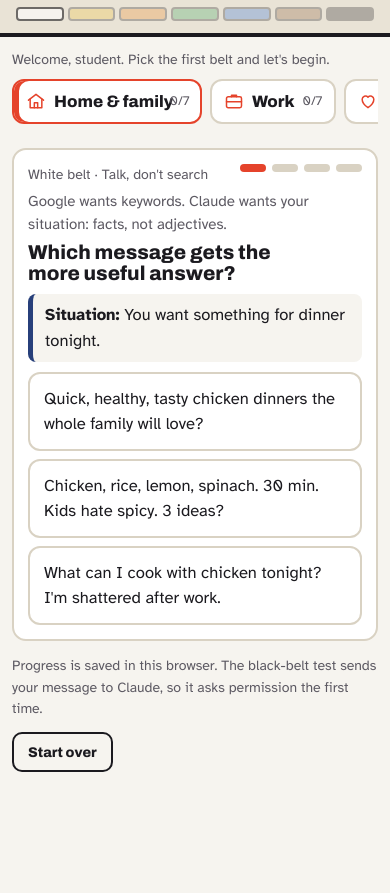
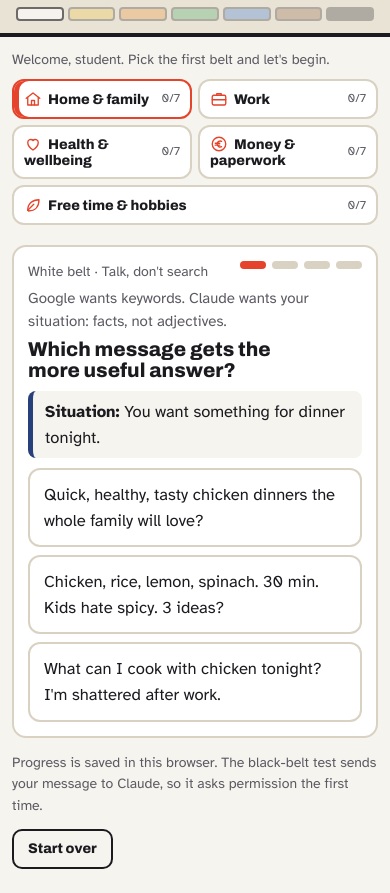
Before and after one commit to Set0Panda/PromptDojo, a plain HTML site: page index.html in a window 390 px wide. Shown: the part 79-972 px from the top of the page. Before the commit the page ends 875 px from the top, so only its background shows below. Drawn offline with Linux system fonts and the light colour scheme.

Commit message:
Mobile: theme chips as a compact 2-column grid, fix overlapping progress text
Co-Authored-By: Claude Sonnet 5.5 <noreply@anthropic.com>
Claude-Session: https://claude.ai/code/session_01CYbGquvyPM7ny83F3xgfti

```diff
--- a/index.html
+++ b/index.html
@@ -89,11 +89,11 @@ ul.fb{margin:6px 0 0;padding-left:20px}
 .th em{font-style:normal;font-size:13px;color:var(--mute);float:right}
 .th[aria-pressed=true]{border-color:var(--red);box-shadow:inset 5px 0 0 var(--red)}
 .th:focus-visible{outline:3px solid var(--red);outline-offset:2px}
-@media(max-width:820px){.stage{grid-template-columns:minmax(0,1fr)}.themes{flex-direction:row;overflow-x:auto;position:static;padding-bottom:4px}.themes h3{display:none}.th{flex:none;max-width:190px}}
+@media(max-width:820px){.stage{grid-template-columns:minmax(0,1fr)}.themes{display:grid;grid-template-columns:1fr 1fr;position:static}.themes h3{display:none}.themes .th:last-child:nth-child(even){grid-column:1/-1}}
 .intro{margin:0 0 6px;color:var(--mute);font-size:15px}
 .th b svg{width:20px;height:20px;vertical-align:-4px;margin-right:8px;fill:none;stroke:currentColor;stroke-width:1.8;stroke-linecap:round;stroke-linejoin:round;color:var(--red)}
 .saym{display:none}
-@media(max-width:600px){.wall{padding:14px 16px 12px;border-bottom-width:4px}.top{gap:0}h1{font-size:28px}.sub{font-size:15px;margin-top:2px}.lede,.sensei{display:none}.rack{gap:4px;margin-top:10px}.belt{flex:1 1 0;min-width:0}.belt span{display:none}.belt i{height:14px}.belt i::after{display:none}main.band{padding:12px 12px 24px}.matcard{padding:14px;border-radius:14px}h2{font-size:20px}.task{padding:8px 12px;margin:10px 0}.opts{gap:8px;margin-top:10px}.opt{padding:12px 14px}.th{padding:8px 12px;display:flex;align-items:center;gap:8px}.th b{white-space:nowrap}.th em{float:none;order:2}.th small{display:none}.saym{display:block;margin:0 0 8px;font-size:14px;color:var(--mute);min-height:1.4em}.meta{margin-bottom:4px}}
+@media(max-width:600px){.wall{padding:14px 16px 12px;border-bottom-width:4px}.top{gap:0}h1{font-size:28px}.sub{font-size:15px;margin-top:2px}.lede,.sensei{display:none}.rack{gap:4px;margin-top:10px}.belt{flex:1 1 0;min-width:0}.belt span{display:none}.belt i{height:14px}.belt i::after{display:none}main.band{padding:12px 12px 24px}.matcard{padding:14px;border-radius:14px}h2{font-size:20px}.task{padding:8px 12px;margin:10px 0}.opts{gap:8px;margin-top:10px}.opt{padding:12px 14px}.th{padding:8px 10px;display:flex;align-items:center;gap:6px;min-width:0}.th b{flex:1;min-width:0;font-size:14px;line-height:1.15}.th b svg{width:18px;height:18px;margin-right:6px}.th em{float:none;order:2;white-space:nowrap;font-size:12px}.th{min-height:40px}.themes{gap:6px}.th .ip{display:none}.th small{display:none}.saym{display:block;margin:0 0 8px;font-size:14px;color:var(--mute);min-height:1.4em}.meta{margin-bottom:4px}}
 .foot{display:flex;gap:12px;align-items:center;flex-wrap:wrap;margin-top:14px}
 .foot .btn{padding:6px 14px;min-height:40px;font-size:14px}
 </style>
@@ -1058,7 +1058,7 @@ const qsOf=i=>TH().qs?TH().qs[i]:BELTS[i].qs;
 const buildOf=()=>TH().build||L.build, freeOf=()=>TH().free||L.free;
 function resume(){const p=st.pos[st.theme];if(p&&BELTS[p.i]&&BELTS[p.i].type==="pick"){st.cur=p.i;rack();pick(p.i,p.q,p.right)}else{rack();start(Math.min(st.cur||0,BELTS.length-1),true)}}
 function themes(){
-  $("#themes").innerHTML=`<h3>${U.themesLabel}</h3>`+L.themes.map(t=>`<button class="th" aria-pressed="${t.id===st.theme}" data-t="${t.id}"><em>${(st.won[t.id]||[]).length}/7${st.pos[t.id]&&t.id!==st.theme?" · "+U.inProgress:""}</em><b>${ICONS[t.icon]||""}${esc(t.name)}</b><small>${esc(t.blurb)}</small></button>`).join("");
+  $("#themes").innerHTML=`<h3>${U.themesLabel}</h3>`+L.themes.map(t=>`<button class="th" aria-pressed="${t.id===st.theme}" data-t="${t.id}"><em>${(st.won[t.id]||[]).length}/7${st.pos[t.id]&&t.id!==st.theme?`<span class="ip"> · ${U.inProgress}</span>`:""}</em><b>${ICONS[t.icon]||""}${esc(t.name)}</b><small>${esc(t.blurb)}</small></button>`).join("");
 }
 $("#themes").addEventListener("click",e=>{const b=e.target.closest(".th");if(!b||b.dataset.t===st.theme)return;
   const from=TH().name;st.theme=b.dataset.t;const p=st.pos[st.theme],w=W();
```
